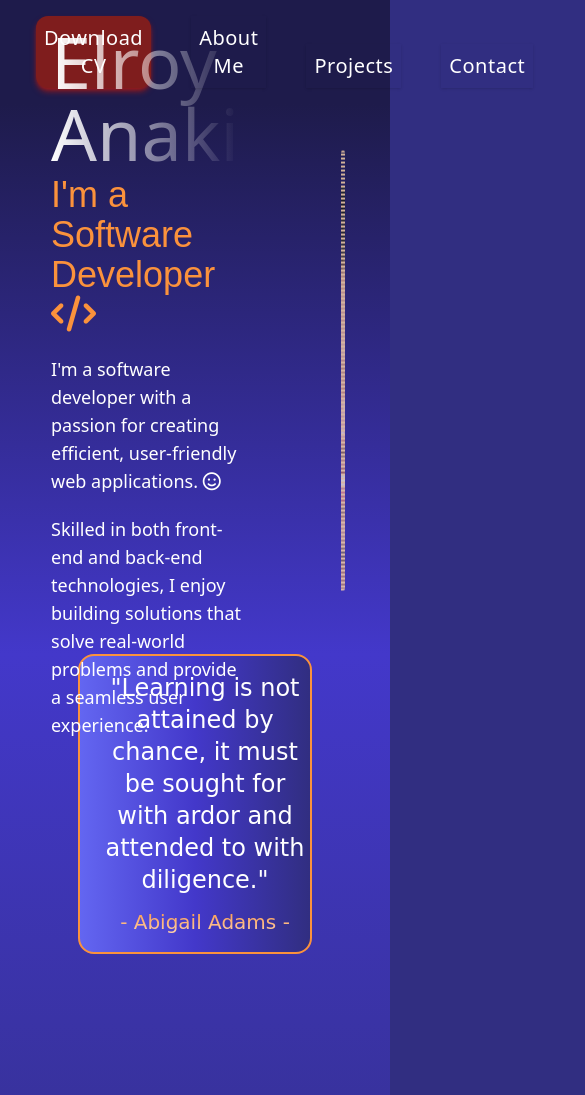
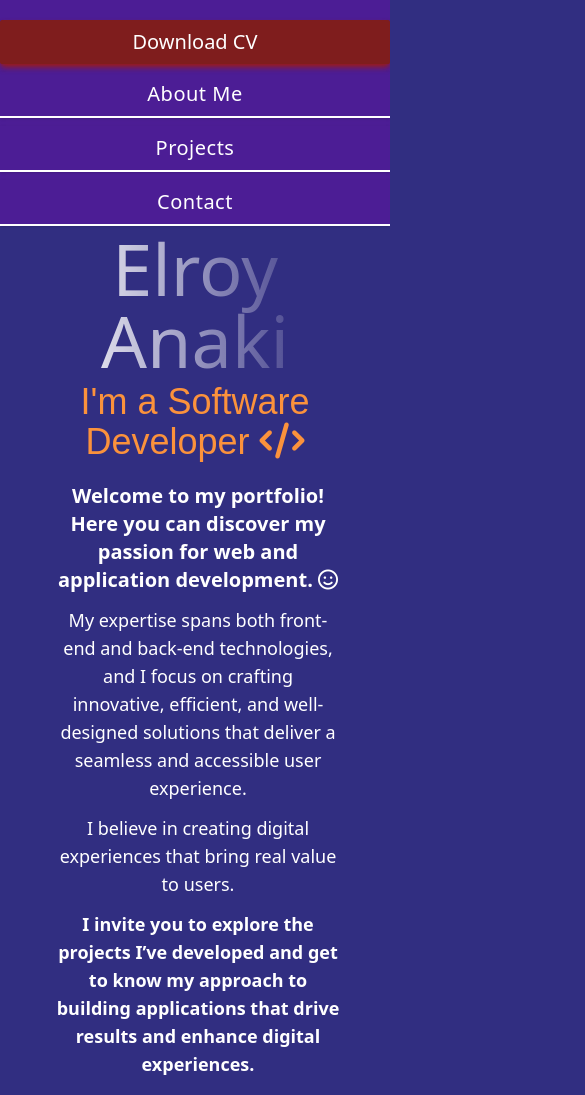
Before and after one commit to Elroy-anaki/Protfolio, a website: page index.html in a window 390 px wide. Shown: the top 1095 px of the page, 585 px wide, since content can reach past the window. Drawn offline with nearby package versions, Linux system fonts and the light colour scheme; a web font is replaced by a local one.

Commit message:
added responsive to a mobile

```diff
--- a/index.html
+++ b/index.html
@@ -26,11 +26,11 @@
 
     <title>Elroy Anaki - Protfolio</title>
   </head>
-  <body class="bg-indigo-900">
-    <header class="bg-indigo-950 flex justify-between">
-      <ul class="flex items-end gap-2 w-3/5 ml-5">
+  <body class="bg-indigo-900 max-sm:bg-indigo-900 max-sm:mb-10">
+    <header class="bg-indigo-950 flex justify-between max-sm:bg-violet-900">
+      <ul class="flex items-end gap-2 w-3/5 ml-5 mt-5 max-sm:flex-col max-sm:w-full max-sm:ml-0 max-sm:justify-center max-sm:items-center">
         <li
-          class="font-sans text-xl m-4 font-medium tracking-wide text-center text-white bg-red-900 rounded-xl shadow-md shadow-red-800 p-2 transition ease-in-out delay-150 hover:bg-red-700 hover:-translate-y-1 duration-300"
+          class="font-sans text-xl font-medium text-center text-white bg-red-900 rounded-xl shadow-md shadow-red-800 p-2 transition ease-in-out delay-150 hover:bg-red-700 hover:-translate-y-1 duration-300 max-sm:w-full max-sm:rounded-sm"
         >
           <a
             href="/Protfolio/media/Elroy-Anaki-CV.pdf"
@@ -39,30 +39,32 @@
           >
         </li>
         <li
-          class="font-sans text-xl m-4 font-medium tracking-wide text-center text-white shadow hover:text-orange-400 p-2 under-line"
+          class="font-sans text-xl font-medium tracking-wide text-center text-white shadow hover:text-orange-400 p-2 under-line max-sm:border-b-2 border-b-white max-sm:w-full"
         >
           <a href="#About-Me">About Me </a>
         </li>
         <li
-          class="font-sans text-xl m-4 font-medium tracking-wide text-center text-white shadow hover:text-orange-400 p-2 under-line"
+          class="font-sans text-xl font-medium tracking-wide text-center text-white shadow hover:text-orange-400 p-2 under-line  max-sm:border-b-2 border-b-white max-sm:w-full"
         >
           <a href="#Projects">Projects </a>
         </li>
         <li
-          class="font-sans text-xl m-4 font-medium tracking-wide text-center text-white shadow hover:text-orange-400 p-2 under-line"
+          class="font-sans text-xl font-medium tracking-wide text-center text-white shadow hover:text-orange-400 p-2 under-line  max-sm:border-b-2 border-b-white max-sm:w-full"
         >
           <a href="#Contact">Contact </a>
         </li>
       </ul>
     </header>
     <main>
-      <section class="bg-gradient-to-b from-indigo-950 to-indigo-700">
+      <section
+        class="bg-gradient-to-b from-indigo-950 to-indigo-700 max-sm:bg-none"
+      >
         <div
           id="About-Me"
-          class="flex justify-center items-center gap-24 w-3/4 m-auto"
-          style="height: 550px"
+          class="flex justify-center items-center gap-24 w-3/4 m-auto max-sm:flex-wrap max-sm:mb-64"
+          style="height: 600px"
         >
-          <div>
+          <div class="max-sm:text-center">
             <h2
               class="text-7xl m-1.5 bg-gradient-to-r from-white to-black-900 bg-clip-text text-transparent"
             >
@@ -71,27 +73,38 @@
             <h4 class="text-4xl m-1.5 text-magic text-orange-400">
               I'm a Software Developer <i class="fa-solid fa-code"></i>
             </h4>
-            <p class="text-lg ml-1.5 mt-5 text-white">
-              I'm a software developer with a passion for creating efficient,
-              user-friendly web applications.
+            <p class="text-xl ml-1.5 mt-5 font-bold text-white">
+              Welcome to my portfolio! Here you can discover my passion for web
+              and application development.
               <i class="fa-regular fa-face-smile"></i>
             </p>
-            <p class="text-lg ml-1.5 mt-5 text-white">
-              Skilled in both front-end and back-end technologies, I enjoy
-              building solutions that solve real-world problems and provide a
-              seamless user experience.
+            <p class="text-lg ml-1.5 mt-3 text-white">
+              My expertise spans both front-end and back-end technologies, and I
+              focus on crafting innovative, efficient, and well-designed
+              solutions that deliver a seamless and accessible user experience.
+            </p>
+            <p class="text-lg ml-1.5 mt-3 text-white">
+              I believe in creating digital experiences that bring real value to
+              users.
+            </p>
+            <p class="text-lg ml-1.5 mt-3 font-semibold text-white">
+              I invite you to explore the projects I’ve developed and get to
+              know my approach to building applications that drive results and
+              enhance digital experiences.
             </p>
           </div>
           <div
-            class="w-4/5 h-4/5 border-2 border-orange-200 border-dotted rounded-e-3xl rounded-t-3xl bg-cover bg-center animate-bounce-small opacity-80"
+            class="w-3/5 h-4/5 border-2 border-orange-200 border-dotted rounded-e-3xl rounded-t-3xl bg-cover bg-center animate-bounce-small opacity-80 max-sm:w-full max-sm:h-80 max-sm:bg-indigo-800 max-sm:border-orange-200"
             style="background-image: url(/Protfolio/media/Me.png)"
           ></div>
         </div>
       </section>
-      <section class="bg-gradient-to-b from-indigo-700 to-indigo-900 mb-10">
-        <div>
+      <section
+        class="bg-gradient-to-b from-indigo-700 via-indigo-600 to-indigo-900 mb-10 max-sm:from-indigo-900 max-sm:via-indigo-700 max-sm:to-indigo-900 max-sm:mt-96"
+      >
+        <div class="w-10/12 m-auto max-sm:border-t-2 max-sm:border-t-white">
           <div
-            class="w-3/5 m-auto rounded-2xl border-2 border-orange-400 bg-gradient-to-r from-indigo-500 via-indigo-700 to-indigo-900 mb-20"
+            class="w-3/5 m-auto rounded-2xl border-2 border-orange-400 bg-gradient-to-r from-indigo-500 via-indigo-700 to-indigo-900 mb-20 max-sm:mt-10"
           >
             <h1
               class="text-2xl pl-5 pt-4 pb-3 dancing-script text-center text-white"
@@ -108,10 +121,12 @@
         </div>
         <div
           id="belives-section"
-          class="mt-36 w-11/12 text-center bg-gradient-to-r from-blue-900 via-violet-800 to-blue-900 opacity-100 flex justify-evenly gap-16 rounded-r-3xl border-b-2 border-r-2 border-t-2  border-dotted border-gray-200"
+          class="mt-36 w-11/12 text-center bg-gradient-to-r from-blue-900 via-violet-800 to-blue-900 opacity-90 flex justify-evenly flex-wrap gap-16 rounded-r-3xl border-b-2 border-r-2 border-t-2 border-dotted border-gray-200 max-sm:w-11/12 max-sm:m-auto max-sm:border-2 max-sm:rounded-3xl"
         ></div>
       </section>
-      <div class="bg-gradient-to-b from-indigo-900 via-slate-700 to-indigo-900">
+      <div
+        class="bg-gradient-to-b from-indigo-900 via-slate-600 via-40% to-indigo-900"
+      >
         <section
           id="Projects"
           class="w-3/4 m-auto border-t-2 border-t-white text-center"
@@ -140,9 +155,12 @@
           <h2
             class="text-xl text-magic mt-6 mb-5 bg-gradient-to-t from-white to-orange-400 bg-clip-text text-transparent"
           >
-            < Always happy for new connections
+            < Always happy for new connections >
+          </h2>
+          <h2
+            class="text-2xl text-magic mt-3 mb-4 bg-gradient-to-t from-white to-orange-400 bg-clip-text text-transparent"
+          >
             <i class="fa-regular fa-handshake"></i>
-            >
           </h2>
           <div
             class="w-5/6 m-auto flex justify-center items-center gap-14 text-white text-center p-8"
```
Also changed, not shown: core/output.css.
